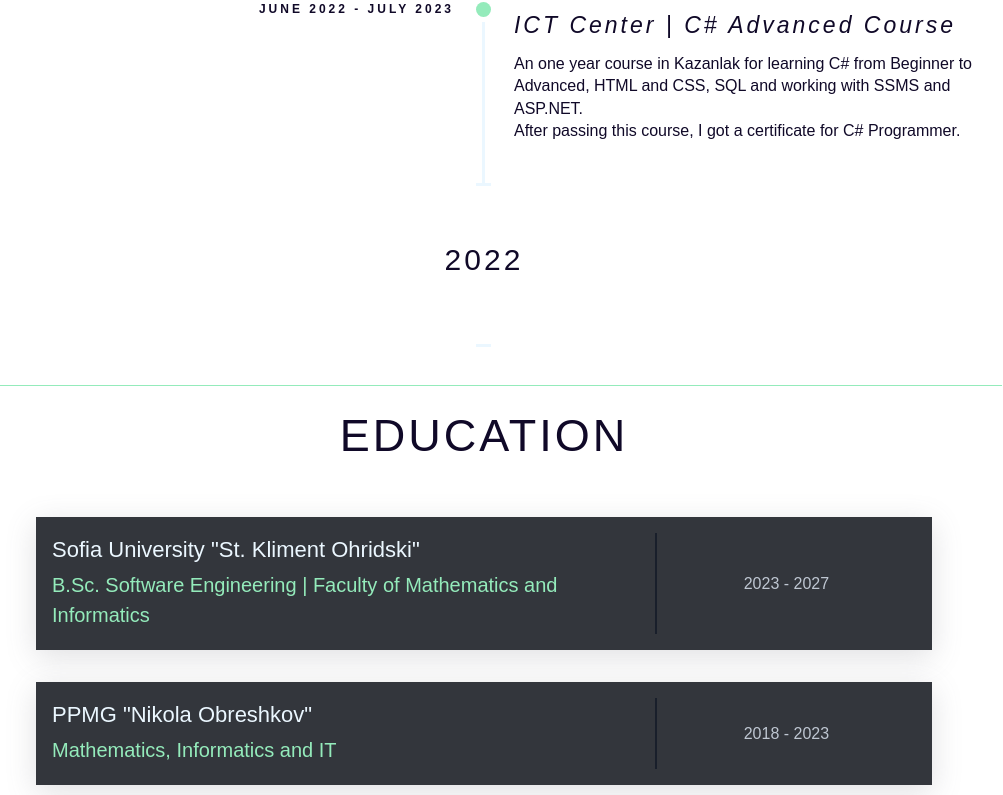
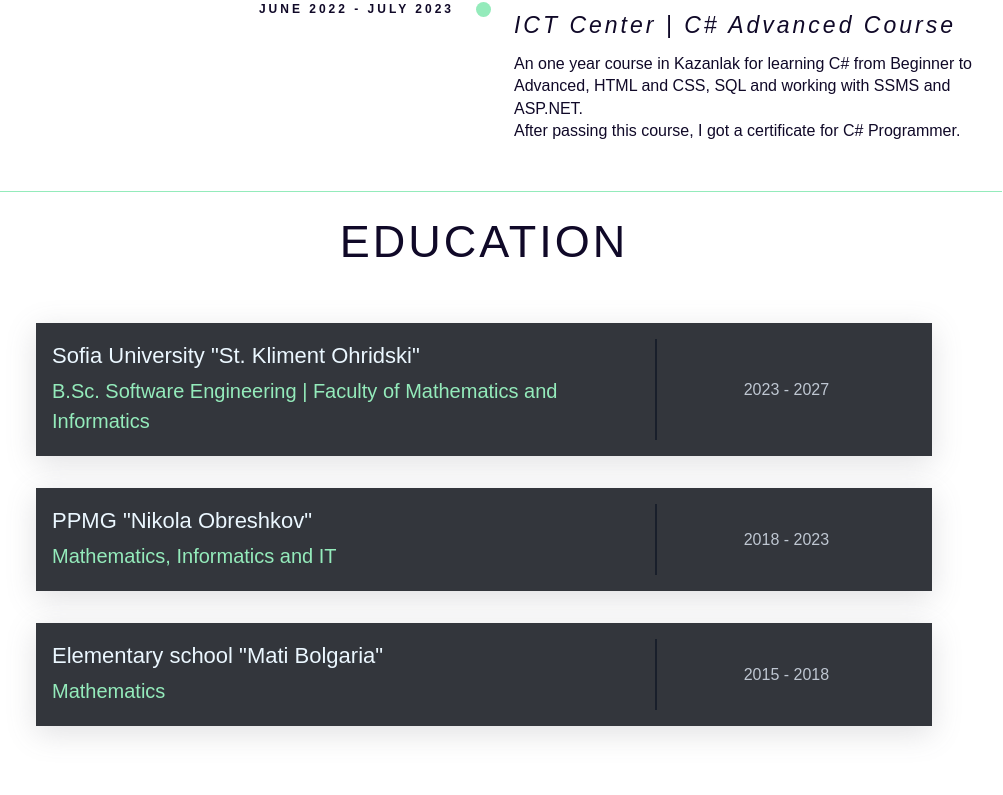
Before and after one commit to Deirror/aangelov-portfolio, a Next.js app: page / in a window 1280 px wide. Shown: the part 2672-3467 px from the top of the page, without its empty margins (156-1159 px from the left). Built offline with nearby package versions, Linux system fonts and the light colour scheme.

Commit message:
remove year

```diff
--- a/components/Certification.tsx
+++ b/components/Certification.tsx
@@ -114,13 +114,6 @@
                               HTML and CSS, SQL and working with SSMS and ASP.NET. <br />
                               After passing this course, I got a certificate for C# Programmer.
                             </div>
-                        </div>
-                    </li>
-                    <li className="timeline-item period">
-                        <div className="timeline-info"></div>
-                        <div className="timeline-marker"></div>
-                        <div className="timeline-content">
-                            <h2 className={styles.number}>2022</h2>
                         </div>
                     </li>
                 </ul>
```
